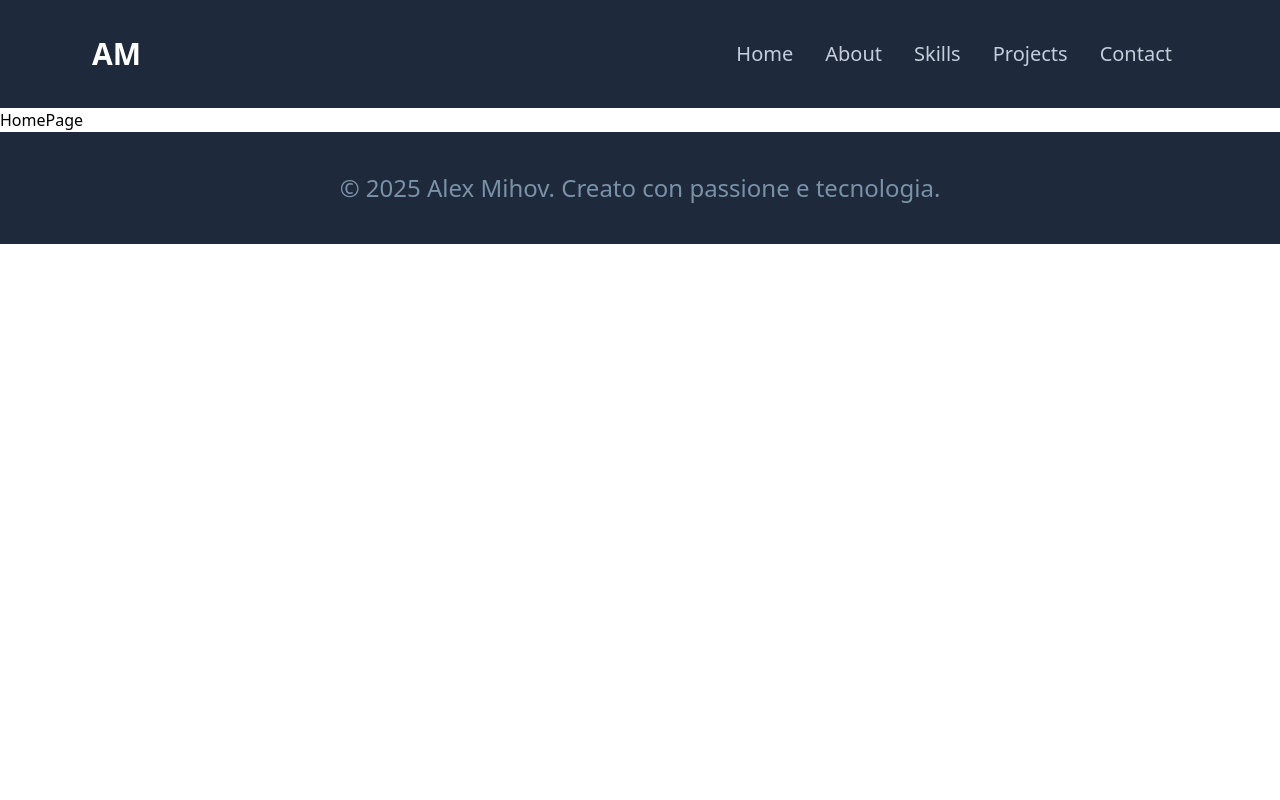
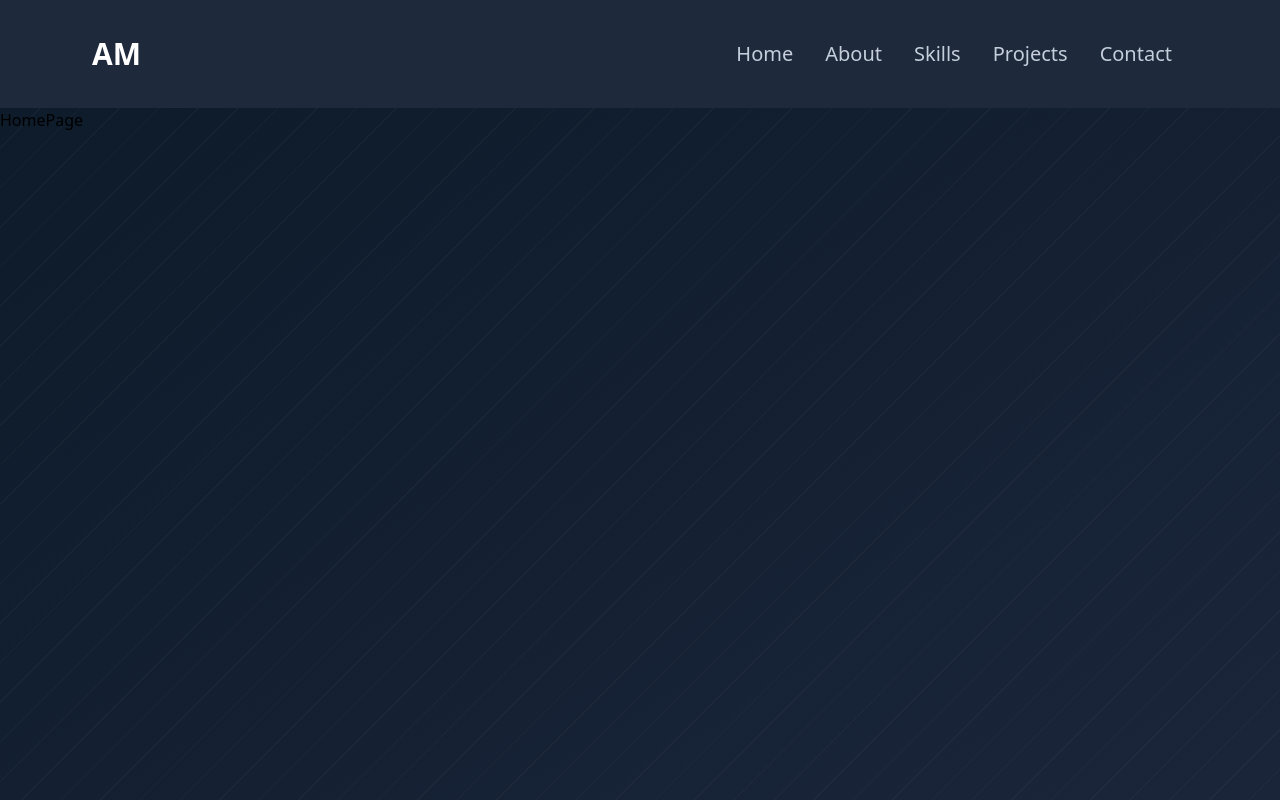
Before and after one commit to Alex-Mihov/portfolio, a React (Vite) app: page / in a window 1280 px wide. Shown: the top 800 px of the page. Built offline with nearby package versions, Linux system fonts and the light colour scheme.

Commit message:
Refactor code structure for improved readability and maintainability

```diff
--- a/src/components/Header/Header.jsx
+++ b/src/components/Header/Header.jsx
@@ -15,7 +15,7 @@
                       h-fit w-[100%] py-9 px-23 bg-[#1e293b]">
         <Link to={"/"}
           className="text-3xl font-[750] text-white
-         hover:text-blue-700
+         hover:text-sky-700
           transition-colors duration-300 ease-in-out
           cursor-pointer">
           AM
@@ -25,7 +25,7 @@
           {headerButtons.map((btn) => (
             <Link
               to={btn.path}
-              className="mx-4 hover:text-blue-700
+              className="mx-4 hover:text-sky-700
                transition-colors duration-300 ease-in-out
                cursor-pointer"
               key={btn.label}
--- a/src/pages/HomePage.jsx
+++ b/src/pages/HomePage.jsx
@@ -2,6 +2,10 @@
 
 export default function HomePage() {
   return (
-    <div>HomePage</div>
+    <div className="min-h-screen
+    bg-[repeating-linear-gradient(135deg,_rgba(255,255,255,0.03)_0px,_rgba(255,255,255,0.03)_1px,_transparent_1px,_transparent_28px),linear-gradient(to_bottom_right,_#0d1b2a,_#1b263b)]
+    bg-cover bg-fixed">
+      HomePage
+    </div>
   )
 }
```
Also changed, not shown: public/image/bg-homepage.jpg (added).
